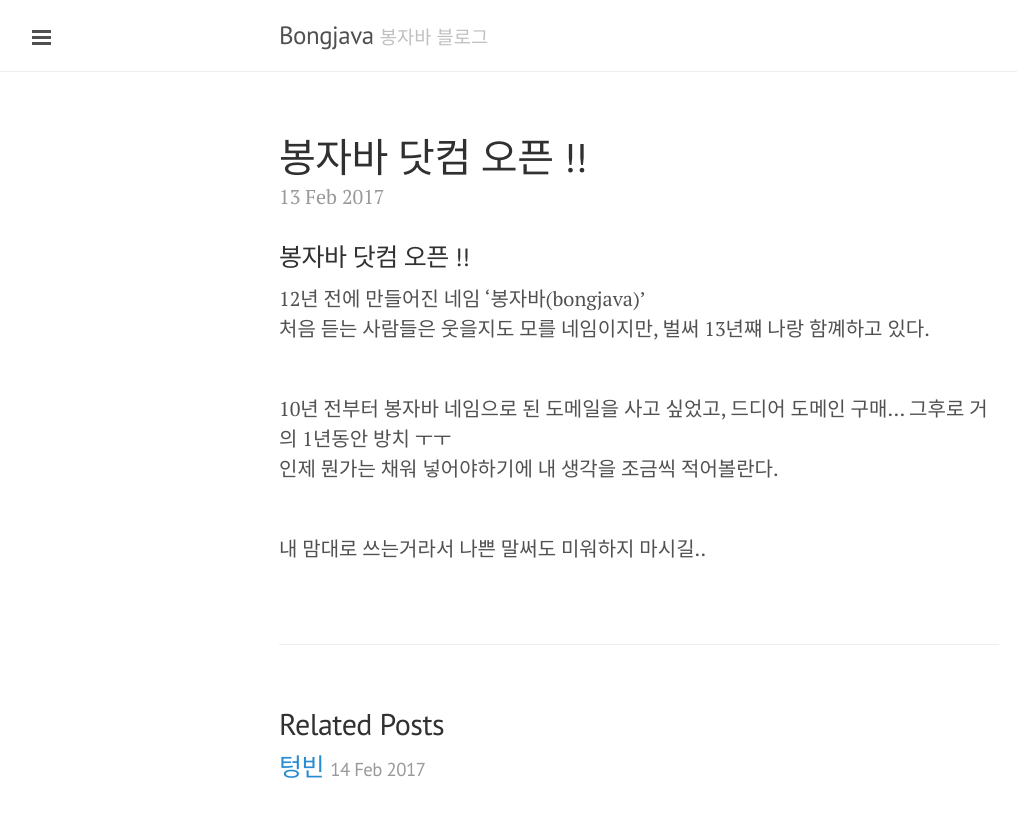
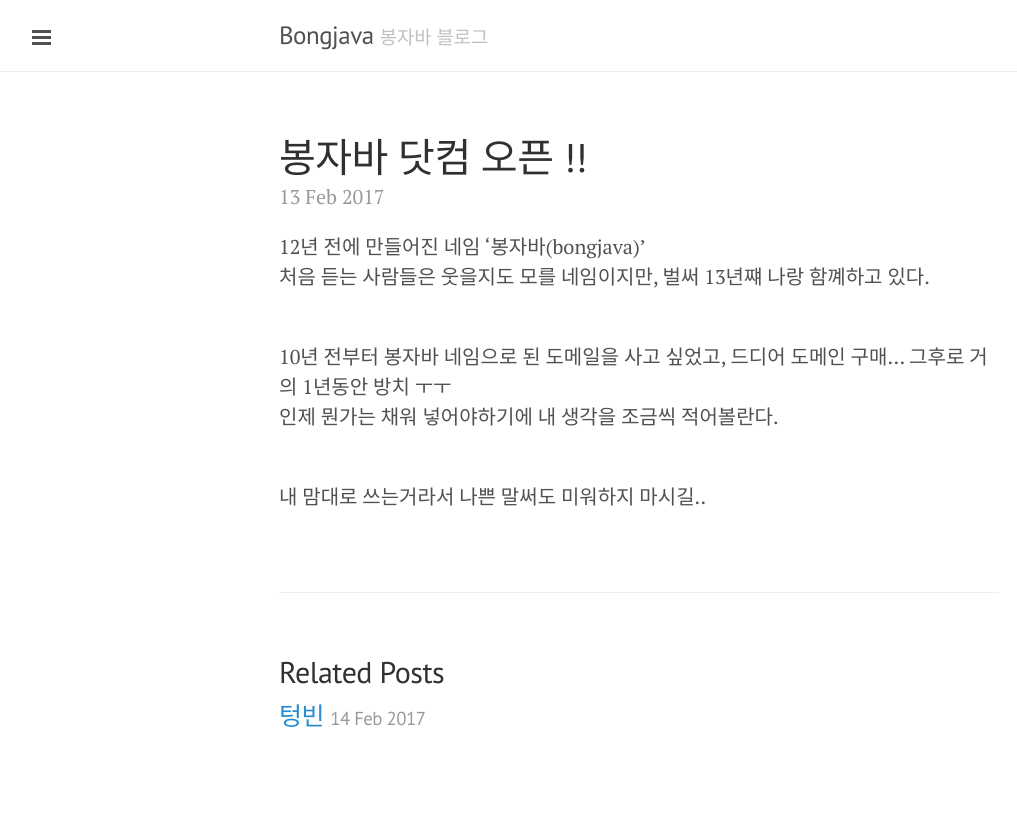
Before and after one commit to bongjava/bongjava.io, a Jekyll site: the page built from _posts/2017-02-13-봉자바 닷컴 오픈!!.md, in a window 1280 px wide. Shown: the top 817 px of the page, without its empty margins (1-1018 px from the left). Built offline with Jekyll 4.4.1, drawn with Linux system fonts in a browser that asks for light colours.

Commit message:
1. 테스트용 업데이트

```diff
--- a/_posts/2017-02-13-봉자바 닷컴 오픈!!.md
+++ b/_posts/2017-02-13-봉자바 닷컴 오픈!!.md
@@ -2,8 +2,6 @@
 layout: post
 title: 봉자바 닷컴 오픈 !!
 ---
-
-### 봉자바 닷컴 오픈 !!
 
 12년 전에 만들어진 네임 '봉자바(bongjava)'<br>
 처음 듣는 사람들은 웃을지도 모를 네임이지만, 벌써 13년쨰 나랑 함꼐하고 있다.<br><br>
```
